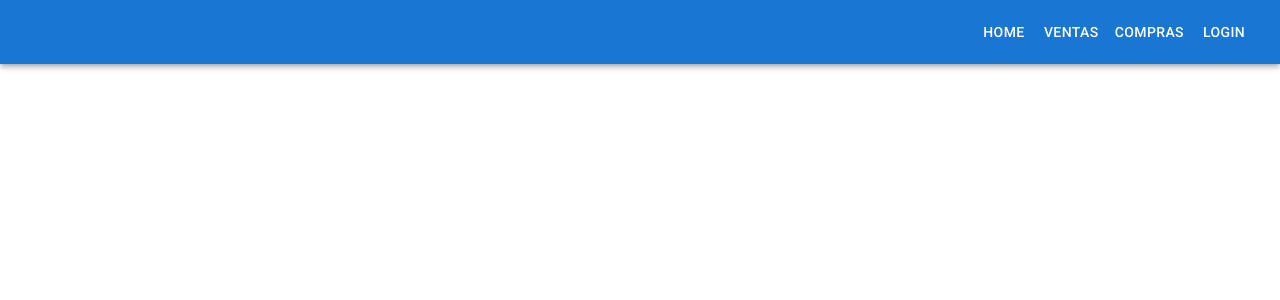
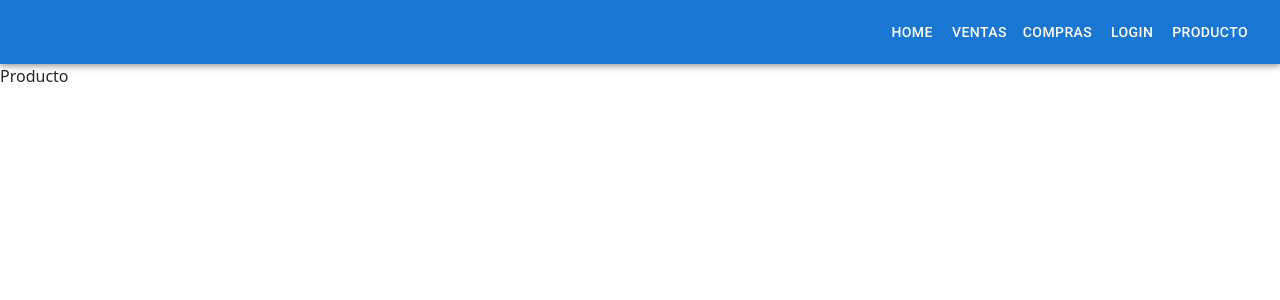
Before and after one commit to No-Country/c12-g21-m-java-react, a React (Vite) app in the folder Frontend/proyecto-nocountry/: page /producto in a window 1280 px wide. Shown: the top 300 px of the page. Built offline with nearby package versions, Linux system fonts and the light colour scheme.

Commit message:
se agrega pagina para producto unico

```diff
--- a/Frontend/proyecto-nocountry/index.html
+++ b/Frontend/proyecto-nocountry/index.html
@@ -7,7 +7,7 @@
   <meta name="viewport" content="width=device-width, initial-scale=1.0" />
   <link rel="stylesheet" href="https://fonts.googleapis.com/css?family=Roboto:300,400,500,700&display=swap" />
 
-  <title>Vite + React</title>
+  <title>c12-g21-m</title>
 </head>
 
 <body>
--- a/Frontend/proyecto-nocountry/src/App.jsx
+++ b/Frontend/proyecto-nocountry/src/App.jsx
@@ -3,6 +3,7 @@ import Home from "./pages/home/Home.jsx";
 import Compras from "./pages/compras/Compras.jsx";
 import Login from "./pages/login/Login.jsx";
 import Ventas from "./pages/ventas/Ventas.jsx";
+import Producto from "./pages/producto/Producto.jsx";
 import Navbar from "./components/navbar/Navbar.jsx";
 import HomeIcon from "@mui/icons-material/Home";
 import MonetizationOnIcon from "@mui/icons-material/MonetizationOn";
@@ -30,6 +31,10 @@ const navLinks = [
     path: "/login",
     icon: <LoginIcon />,
   },
+  {
+    title: "Producto",
+    path: "/producto",
+  },
 ];
 
 const App = () => {
@@ -41,6 +46,7 @@ const App = () => {
         <Route path="/compras" element={<Compras />} />
         <Route path="/ventas" element={<Ventas />} />
         <Route path="/login" element={<Login />} />
+        <Route path="/producto" element={<Producto />}/>
       </Routes>
     </>
   );
--- /dev/null
+++ b/Frontend/proyecto-nocountry/src/pages/producto/Producto.jsx
@@ -0,0 +1,9 @@
+import React from 'react';
+
+const Producto = () => {
+  return (
+    <div>Producto</div>
+  )
+}
+
+export default Producto
```
Also changed, not shown: Frontend/proyecto-nocountry/src/pages/producto/producto-style.css (added).
